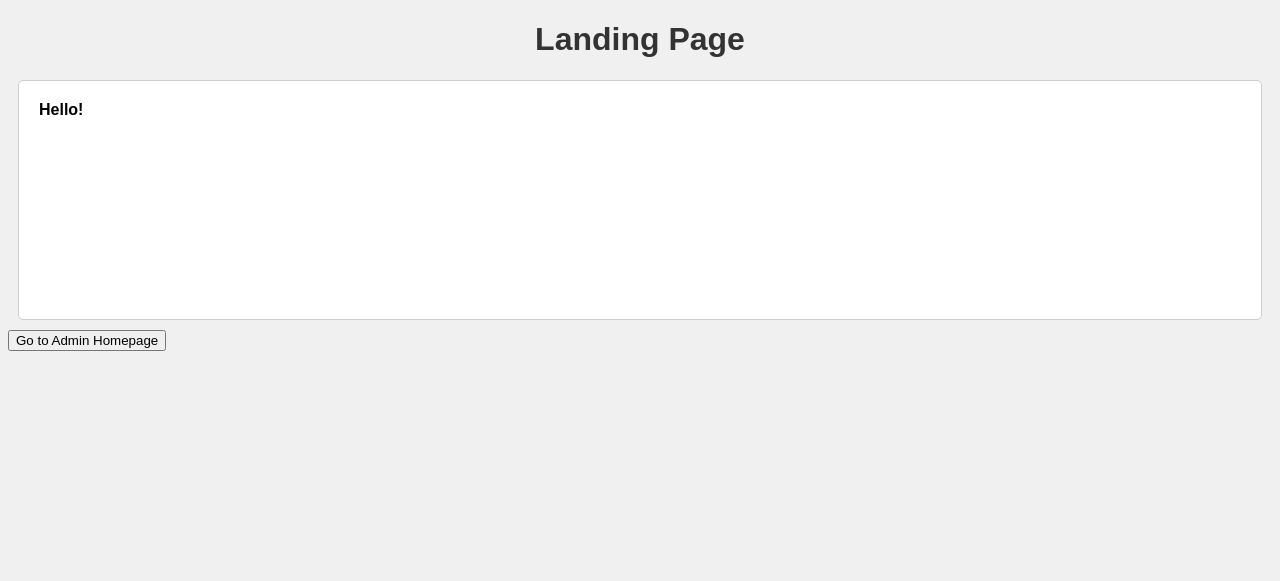
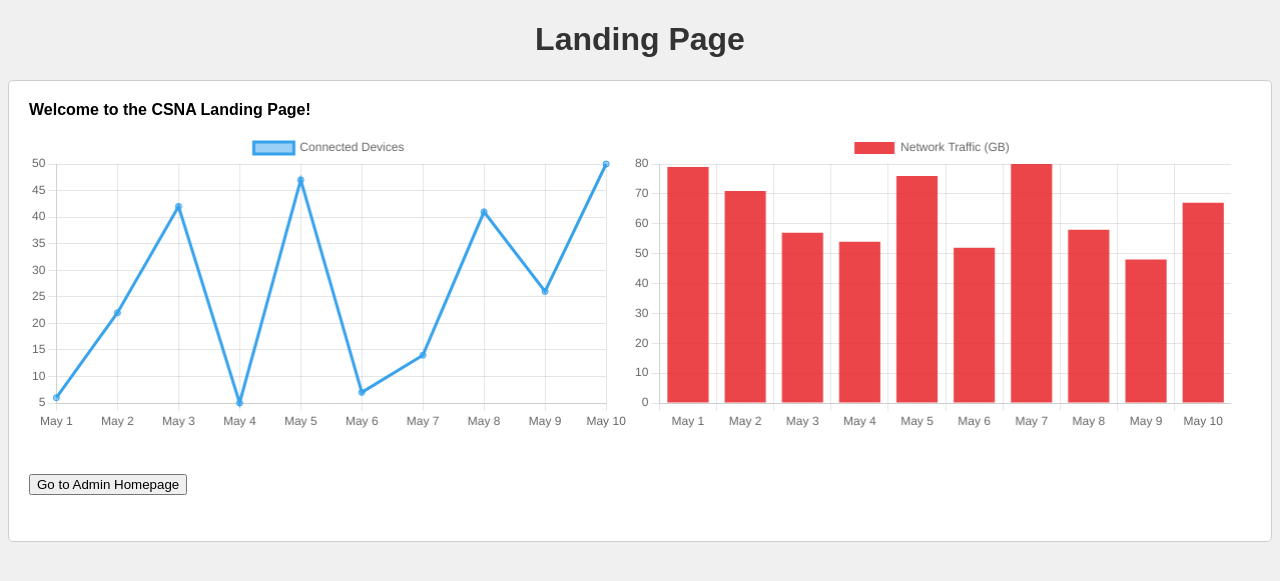
Before and after one commit to CamJak/SeniorDesign, a PHP site: page / in a window 1280 px wide. Shown: the top 581 px of the page. Run offline with PHP 8.4, Linux system fonts and the light colour scheme; a map, chart or similar area stays blank.

Commit message:
Added more to demo graphs and formatted them.

```diff
--- a/WebInterface/index.php
+++ b/WebInterface/index.php
@@ -1,27 +1,37 @@
 <!DOCTYPE html>
 <html>
-
 <script>
     function redirect(page) {
         window.location.replace(page);
     };
 </script>
-<script src="https://cdn.jsdelivr.net/npm/chart.js"></script>
-<script src="scripts.js"></script>
 
 <head>
-    <title>Router Login</title>
+    <title>Router Landing Page</title>
     <link rel="stylesheet" type="text/css" href="style.css">
 </head>
 
 <body>
     <h1>Landing Page</h1>
     <div class="container">
-        <p>Hello!</p>
         <div>
-            <canvas id="myChart"></canvas>
+            <p>Welcome to the CSNA Landing Page!</p>
+        </div>
+        <div>
+            <div class="canvas">
+                <canvas id="connectedDevices"></canvas>
+            </div>
+            <div class="canvas">
+                <canvas id="networkTraffic"></canvas>
+            </div>
+        </div>
+
+        <script src="https://cdn.jsdelivr.net/npm/chart.js"></script>
+        <script src="scripts.js"></script>
+
+        <div>
+            <button onclick="redirect('/admin/home.php')">Go to Admin Homepage</button>
         </div>
     </div>
-    <button onclick="redirect('/admin/home.php')">Go to Admin Homepage</button>
 </body>
 </html>
--- a/WebInterface/scripts.js
+++ b/WebInterface/scripts.js
@@ -1,5 +1,5 @@
 // Grab html element to place chart inside
-const ctx = document.getElementById('myChart');
+const cdChart = document.getElementById('connectedDevices');
 
 // Generate random data
 let randData = [...Array(10)].map(e=>Math.floor(Math.random()*51));
@@ -23,4 +23,35 @@
 };
 
 // Generate chart within html element
-new Chart(ctx, config);
+new Chart(cdChart, config);
+
+
+
+// Grab html element to place chart inside
+const ntChart = document.getElementById('networkTraffic');
+
+// Generate random data
+let randData2 = [...Array(10)].map(e=>(Math.floor(Math.random()*51))+45);
+// Generate dummy labels
+let labels2 = [...Array(10).keys()].map(i=>'May '+(i+1));
+
+// Create data object for chart
+const data2 = {
+    labels: labels2,
+    datasets: [{
+        label: 'Network Traffic (GB)',
+        data: randData2
+    }]
+};
+
+// Set config for chart
+const config2 = {
+    type: 'bar',
+    data: data2,
+    options: {
+        backgroundColor: 'rgba(231, 32, 37, 0.83)' //red
+    },
+};
+
+// Generate chart within html element
+new Chart(ntChart, config2);
--- a/WebInterface/style.css
+++ b/WebInterface/style.css
@@ -8,33 +8,25 @@
     color: #333;
 }
 
-div.container {
-    margin: 10px;
+.container {
+    margin: 10px auto;
     padding: 20px;
     background-color: #fff;
     border: 1px solid #ccc;
     border-radius: 5px;
 }
 
-div.container * {
+.container * {
     margin-bottom: 13px;
 }
 
-div.container p {
+.container p {
     display: inline;
     font-weight: bold;
 }
 
-div.container hr {
+.container hr {
     border-top: 5px solid #241e56;
-}
-
-div.graph {
-    margin: 10px;
-    padding: 20px;
-    background-color: #7e7e7e;
-    border: 1px solid #ccc;
-    border-radius: 5px;
 }
 
 label {
@@ -61,3 +53,9 @@
     border-radius: 5px;
     cursor: pointer;
 }
+
+.canvas {
+    display: inline-block;
+    width: 49%;
+    height: 30%;
+}
```
